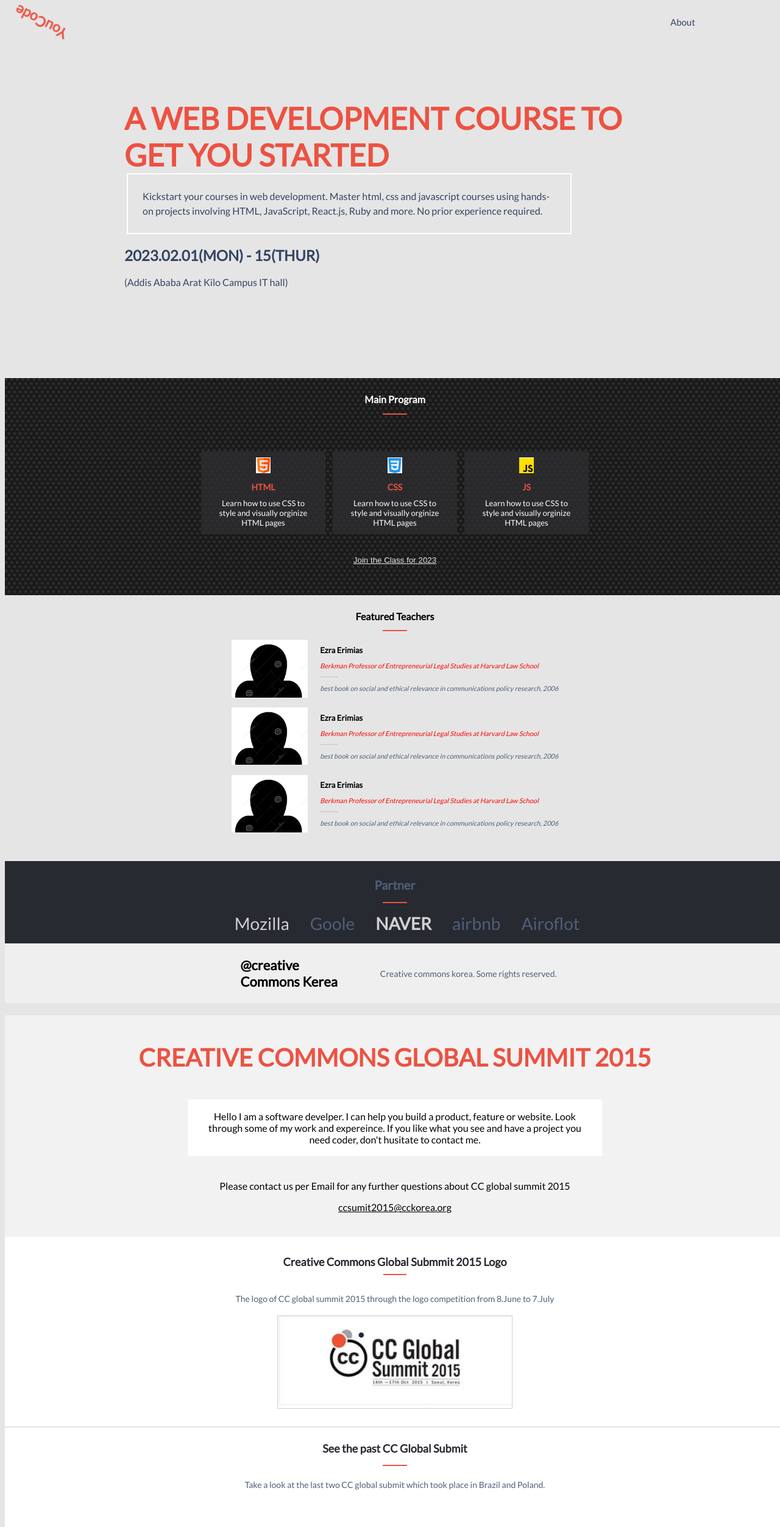
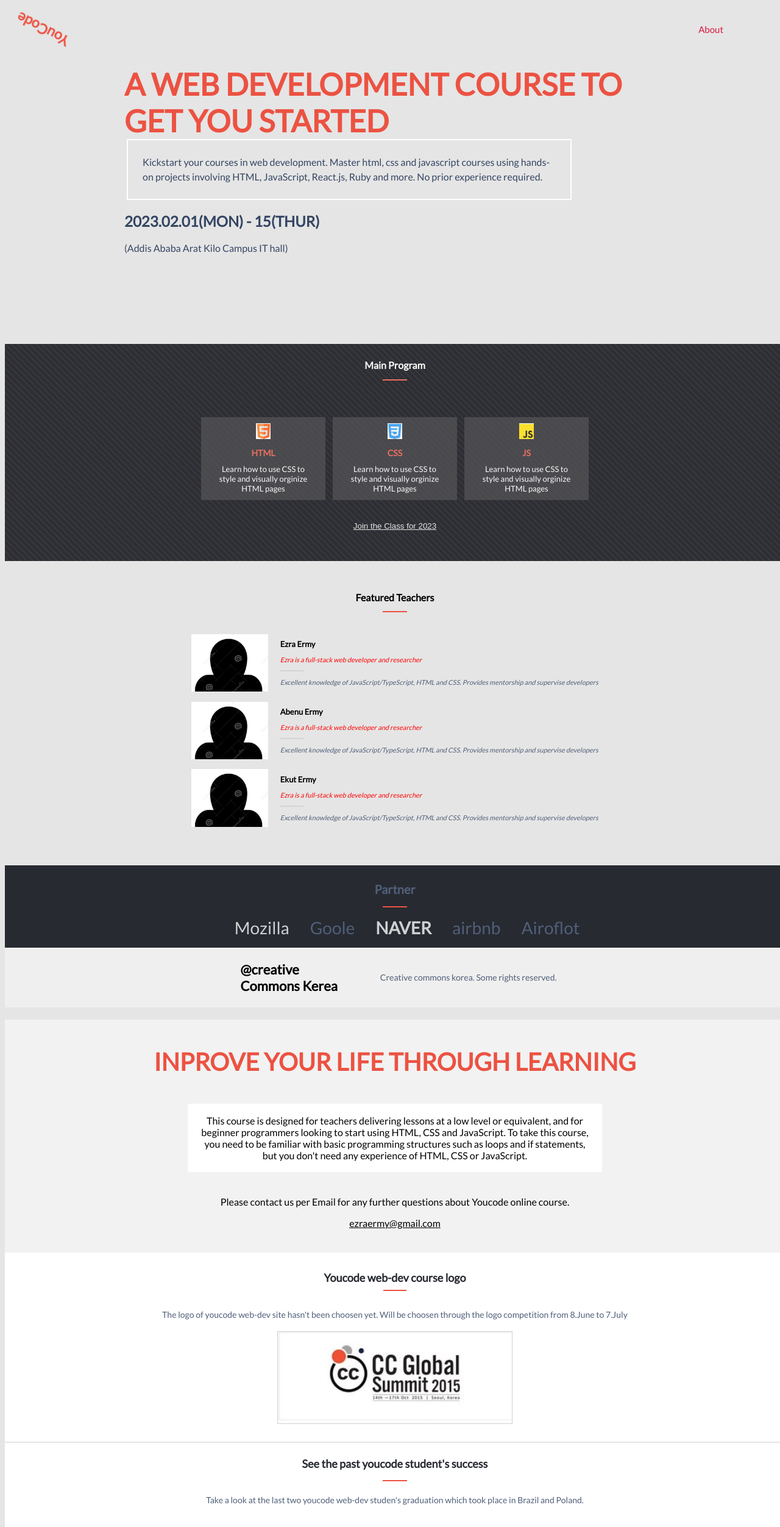
Before and after one commit to ezraermy/youcode-web-dev-courses, a website: page index.html in a window 1280 px wide. Shown: the top 2504 px of the page at 61% size. Drawn offline with Linux system fonts and the light colour scheme.

Commit message:
Add dom to the site

```diff
--- a/css/desktop-version.css
+++ b/css/desktop-version.css
@@ -14,8 +14,13 @@
 
   #navbar {
     display: flex;
+    position: fixed;
     justify-content: space-between;
-    padding: 0 24px;
+    align-items: center;
+    padding: 22px 27px;
+    width: 100%;
+    background: transparent;
+    top: 0;
   }
 
   .my-logo {
@@ -23,7 +28,7 @@
     font-weight: 700;
     font-size: 18px;
     line-height: 20px;
-    color: #ec5242;
+    color: #ec5242 !important;
     animation: logoAnimate 3s alternate-reverse 3s 2;
   }
 
@@ -41,7 +46,7 @@
     font-size: 15px;
     line-height: 20px;
     text-decoration: none;
-    color: #344563;
+    color: crimson;
   }
 
   .hamburger {
@@ -91,7 +96,10 @@
 
   /* MAIN PROGRAM SECTIONS  */
   .main-program-list {
-    background: url('/images/bg4.jpg');
+    background-color: #020202;
+    opacity: 0.8;
+    background-size: 10px 10px;
+    background-image: repeating-linear-gradient(45deg, #0d0f31 0, #0d0f31 1px, #020202 0, #020202 50%);
   }
 
   .main-program-title {
@@ -205,6 +213,10 @@
     background: #272a31;
     margin-top: 33px;
     width: 100%;
+  }
+
+  #myBtn {
+    display: none;
   }
 
   .d-partner {
--- a/css/mobile-version.css
+++ b/css/mobile-version.css
@@ -13,8 +13,12 @@ body {
 
 #navbar {
   display: flex;
+  position: fixed;
   justify-content: space-between;
-  padding: 0 24px;
+  padding: 22px 27px;
+  width: 85%;
+  background: #fff;
+  top: 0;
 }
 
 .my-logo {
@@ -47,7 +51,6 @@ body {
   background-color: transparent;
   color: #ec5242;
   cursor: pointer;
-  padding-left: 16rem;
 }
 
 .closeIcon {
@@ -68,7 +71,7 @@ body {
   right: 0;
   bottom: 0;
   height: 100vh;
-  background-color: rgba(255, 0, 0, 0.4);
+  background-color: rgba(240, 0, 0, 0.5);
   color: white;
   list-style: none;
   padding-top: 4rem;
@@ -115,6 +118,7 @@ a:link {
 .title {
   font-size: 26px;
   color: #ec5242;
+  margin-top: 75px;
 }
 
 .content {
@@ -137,7 +141,9 @@ a:link {
 
 /* MAIN PROGRAM SECTIONS  */
 .main-program-list {
-  background: url('/images/bg4.jpg');
+  background-color: #020202;
+  background-size: 10px 10px;
+  background-image: repeating-linear-gradient(45deg, #0d0f31 0, #0d0f31 1px, #020202 0, #020202 50%);
 }
 
 .main-program-title {
@@ -232,6 +238,18 @@ hr {
   color: #505f79;
   font-size: 11px;
   font-style: italic;
+}
+
+#myBtn {
+  width: 80%;
+  height: 40px;
+  background: #fff;
+  border: 1px #e5e5e5 solid;
+  margin: 30px 40px 30px 40px;
+}
+
+#more {
+  display: none;
 }
 
 /* ABOUT PAGE SECTION  */
--- a/index.html
+++ b/index.html
@@ -16,7 +16,7 @@
   <section id="main-page">
     <header>
       <nav id="navbar">
-        <p class="my-logo">YouCode</p>
+        <a class="my-logo" href="#headline">YouCode</a>
         <ul class="menu">
           <li><a class="menuItem" href="#about-course">About</a></li>
         </ul>
@@ -29,7 +29,7 @@
         </button>
       </nav>
     </header>
-    <main class="headline">
+    <main id="headline" class="headline">
       <h1 class="title">A WEB DEVELOPMENT COURSE TO GET YOU STARTED</h1>
       <p class="content">
         Kickstart your courses in web development. Master html, css and javascript
@@ -61,37 +61,17 @@
       </section>
       <button class="program-join-btn">Join the Class for 2023</button>
       </section>
-      <section>
-        <h2 class="featured-speaker-title">Featured Teachers</h2>
-        <hr>
-        <section class="featured-speakers">
-          <img src="images/avatar.jpg" alt="Speaker's photo" class="person-photo">
-          <div class="person-content">
-            <h2 class="person-name">Ezra Erimias</h2>
-            <p class="person-profession">Berkman Professor of Entrepreneurial Legal Studies at Harvard Law School</p>
-            <hr>
-            <p class="person-background">best book on social and ethical relevance in communications policy research, 2006</p>
-          </div>
-        </section>
-        <section class="featured-speakers">
-          <img src="images/avatar.jpg" alt="Speaker's photo" class="person-photo">
-          <div class="person-content">
-            <h2 class="person-name">Ezra Erimias</h2>
-            <p class="person-profession">Berkman Professor of Entrepreneurial Legal Studies at Harvard Law School</p>
-            <hr>
-            <p class="person-background">best book on social and ethical relevance in communications policy research, 2006</p>
-          </div>
-        </section>
-        <section class="featured-speakers">
-          <img src="images/avatar.jpg" alt="Speaker's photo" class="person-photo">
-          <div class="person-content">
-            <h2 class="person-name">Ezra Erimias</h2>
-            <p class="person-profession">Berkman Professor of Entrepreneurial Legal Studies at Harvard Law School</p>
-            <hr>
-            <p class="person-background">best book on social and ethical relevance in communications policy research, 2006</p>
-          </div>
-        </section>
+
+      <h2 class="featured-speaker-title"></h2>
+
+      <section id="all-speakers">
+
       </section>
+      <div class="load-more">
+        <button onclick="myFunction()" class="my-btn" id="myBtn">Read more</button>
+      </div>
+
+
     </section>
 
     <section class="desktop-partner">
@@ -118,33 +98,34 @@
   <section id="about-course" class="about-page">
     <div class="about-page-card">
         <h2 class="about-page-title">
-          CREATIVE COMMONS GLOBAL SUMMIT 2015
+          INPROVE YOUR LIFE THROUGH LEARNING
         </h2>
         <p class="about-page-content">
-          Hello I am a software develper. I can help you build a product, feature
-          or website. Look through some of my work and expereince. If you like
-          what you see and have a project you need coder, don't husitate to
-          contact me.
+          This course is designed for teachers delivering lessons at a low level
+          or equivalent, and for beginner programmers looking to start using HTML, CSS
+          and JavaScript. To take this course, you need to be familiar with basic
+          programming structures such as loops and if statements, but you don't
+          need any experience of HTML, CSS or JavaScript.
         </p>
     </div>
     <div class="about-page-contact">
-      <p>Please contact us per Email for any further questions about CC global summit 2015
-       <p class="email-address">ccsumit2015@cckorea.org</p>
+      <p>Please contact us per Email for any further questions about Youcode online course.
+       <p class="email-address">ezraermy@gmail.com</p>
       </p>
     </div>
     <div class="about-page-logo">
       <h3 class="about-page-logo-title">
-        Creative Commons Global Submmit 2015 Logo
+        Youcode web-dev course logo
         <hr>
       </h3>
-      <p class="about-page-logo-competition">The logo of CC global summit 2015 through the logo competition from 8.June to 7.July</p>
+      <p class="about-page-logo-competition">The logo of youcode web-dev site hasn't been choosen yet. Will be choosen through the logo competition from 8.June to 7.July</p>
       <img src="images/logo2.jpg" class="about-page-logo-img" alt="">
     </div>
     <div class="about-page-past-summit">
-      <h3 class="about-page-past-title">See the past CC Global Submit</h3>
+      <h3 class="about-page-past-title">See the past youcode student's success</h3>
       <hr>
       <p class="about-page-logo-competition">
-        Take a look at the last two CC global submit which took place in Brazil and Poland.
+        Take a look at the last two youcode web-dev studen's graduation which took place in Brazil and Poland.
       </p>
       <div class="d-about-page-past-img">
         <img src="images/past-img0.png" alt="Past images of the program" class="about-page-past-img">
@@ -156,9 +137,9 @@
         <ul class="sponsors">
           <li class="mozilla">Mozilla</li>
           <li class="google">Goole</li>
-          <li class="naver">Naver</li>
+          <li class="naver">IBM</li>
           <li class="airbnb">airbnb</li>
-          <li class="airoflot">Airoflot</li>
+          <li class="airoflot">IMB</li>
         </ul>
       </div>
     </div>
--- a/js/script.js
+++ b/js/script.js
@@ -3,7 +3,70 @@ const menuItems = document.querySelectorAll('.menuItem');
 const hamburger = document.querySelector('.hamburger');
 const closeIcon = document.querySelector('.closeIcon');
 const menuIcon = document.querySelector('.menuIcon');
+const myBtn = document.querySelector('.my-btn');
 
+const eachSpeakers = [
+  {
+    name: 'Ezra Ermy',
+    picture: 'images/avatar.jpg',
+    profession: 'Ezra is a full-stack web developer and researcher',
+    backgound: 'Excellent knowledge of JavaScript/TypeScript, HTML and CSS. Provides mentorship and supervise developers',
+  },
+  {
+    name: 'Abenu Ermy',
+    picture: 'images/avatar.jpg',
+    profession: 'Ezra is a full-stack web developer and researcher',
+    backgound: 'Excellent knowledge of JavaScript/TypeScript, HTML and CSS. Provides mentorship and supervise developers',
+  },
+  {
+    name: 'Ekut Ermy',
+    picture: 'images/avatar.jpg',
+    profession: 'Ezra is a full-stack web developer and researcher',
+    backgound: 'Excellent knowledge of JavaScript/TypeScript, HTML and CSS. Provides mentorship and supervise developers',
+  },
+];
+
+const allSpeakers = document.querySelector('#all-speakers');
+const title = document.querySelector('.featured-speaker-title');
+
+title.innerHTML = `<h2 class="featured-speaker-title">Featured Teachers</h2>
+<hr>`;
+
+for (let i = 0; i < eachSpeakers.length; i += 1) {
+  const speaker = `<section class="featured-speakers">
+  <img src="${eachSpeakers[i].picture}" alt="Speaker's photo" class="person-photo">
+  <div class="person-content">
+    <h2 class="person-name">${eachSpeakers[i].name}</h2>
+    <p class="person-profession">${eachSpeakers[i].profession}</p>
+    <hr>
+    <p class="person-background">${eachSpeakers[i].backgound}</p>
+  </div>`;
+  allSpeakers.innerHTML += speaker;
+}
+
+// LOAD MORE
+const loadMore = document.querySelector('.load-more');
+loadMore.innerHTML = `<p id="dots"></p><p id="more" style="padding-left: 20px; color: crimson">No more speakers</p>
+</section> <button onclick="myFunction()" id="myBtn">Load more</button>`;
+function myFunction() {
+  const dots = document.getElementById('dots');
+  const moreText = document.getElementById('more');
+  const btnText = document.getElementById('myBtn');
+
+  if (dots.style.display === 'none') {
+    dots.style.display = 'inline';
+    btnText.innerHTML = 'Read more';
+    moreText.style.display = 'none';
+  } else {
+    dots.style.display = 'none';
+    btnText.innerHTML = 'Read less';
+    moreText.style.display = 'inline';
+  }
+}
+
+myBtn.addEventListener('click', myFunction);
+
+// MOBILE MENU
 function toggleMenu() {
   if (menu.classList.contains('showMenu')) {
     menu.classList.remove('showMenu');
```
